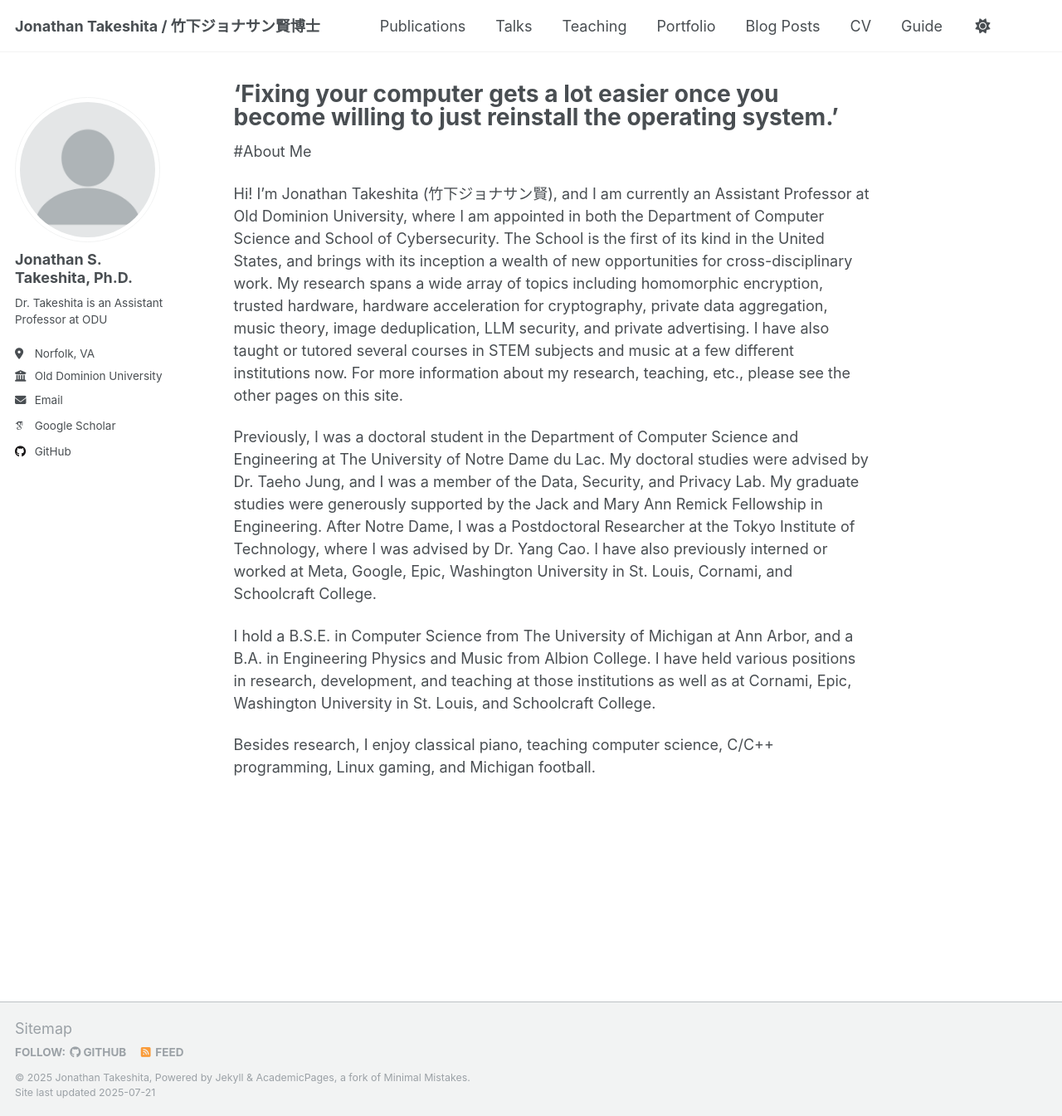
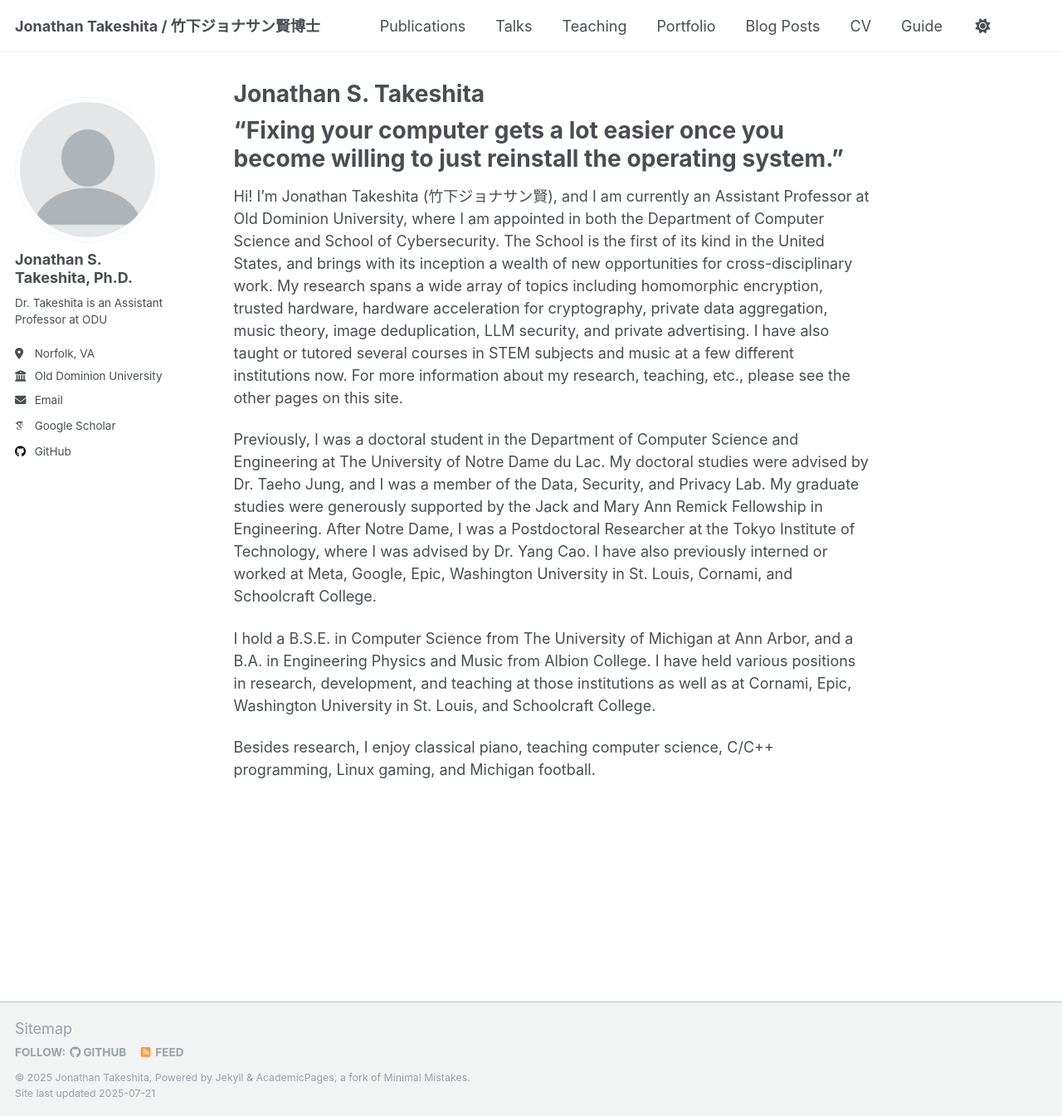
Before and after one commit to jtakeshi/jtakeshi.github.io, a Jekyll site: the page built from _pages/about.md, in a window 1280 px wide and 1345 px high. Shown: the whole window at 83% size. Built offline with Jekyll 4.4.1, drawn with Linux system fonts in a browser that asks for light colours; some web fonts are replaced; a script that is not in the unit is left out.

Commit message:
Update about.md

```diff
--- a/_pages/about.md
+++ b/_pages/about.md
@@ -1,14 +1,14 @@
 ---
 permalink: /
-title: "'Fixing your computer gets a lot easier once you become willing to just reinstall the operating system.'"
+title: "Jonathan S. Takeshita"
 author_profile: true
 redirect_from:
   - /about/
   - /about.html
 ---
 
-
-#About Me
+"Fixing your computer gets a lot easier once you become willing to just reinstall the operating system."
+==================
 
 Hi! I’m Jonathan Takeshita (竹下ジョナサン賢), and I am currently an Assistant Professor at Old Dominion University, where I am appointed in both the Department of Computer Science and School of Cybersecurity. The School is the first of its kind in the United States, and brings with its inception a wealth of new opportunities for cross-disciplinary work. My research spans a wide array of topics including homomorphic encryption, trusted hardware, hardware acceleration for cryptography, private data aggregation, music theory, image deduplication, LLM security, and private advertising. I have also taught or tutored several courses in STEM subjects and music at a few different institutions now. For more information about my research, teaching, etc., please see the other pages on this site.
 
```
